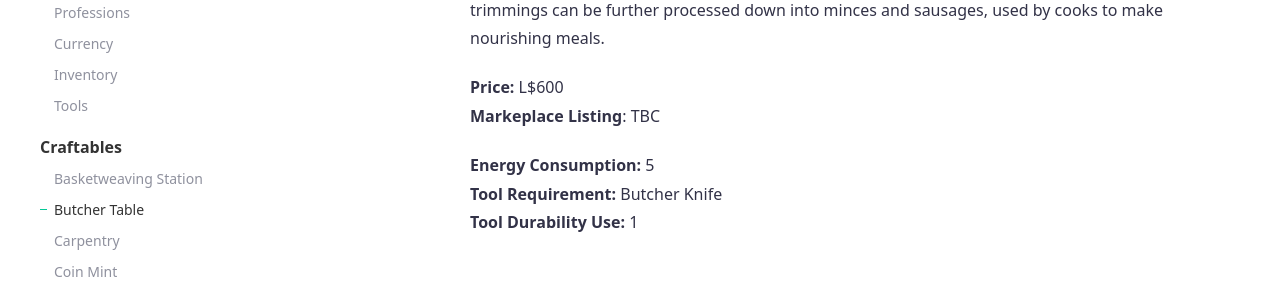
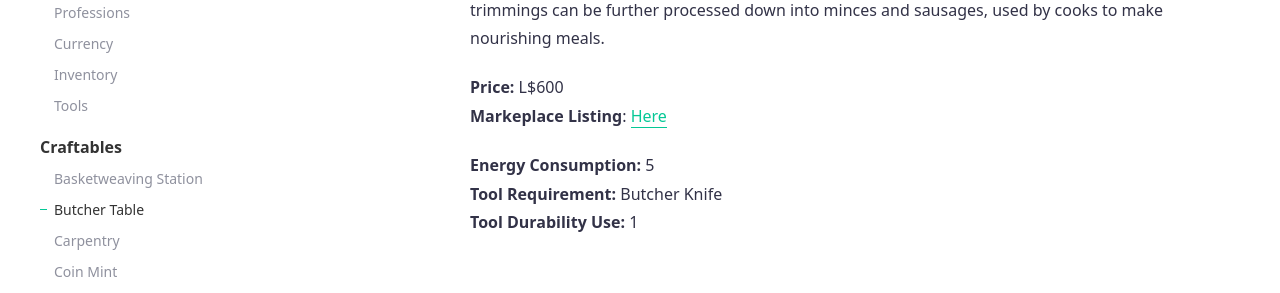
Before and after one commit to SLColonies/Public, a Jekyll site: the page built from _docs/butcher.md, in a window 1280 px wide and 900 px high. Shown: the part 346-639 px from the top of the window. Built offline with Jekyll 4.4.1, drawn with Linux system fonts in a browser that asks for light colours.

Commit message:
Update butcher.md

```diff
--- a/_docs/butcher.md
+++ b/_docs/butcher.md
@@ -6,7 +6,7 @@
 The Butcher Table is a crafting station made for the Butcher profession of SL Colonies. Butchers will be able to take various farm animal carcasses and portion them into special cuts of meat. These cuts and trimmings can be further processed down into minces and sausages, used by cooks to make nourishing meals.
 
 **Price:** L$600<br>
-**Markeplace Listing**: TBC<br>
+**Markeplace Listing**: [Here](https://marketplace.secondlife.com/p/SLC-Craftables-Butcher-Table/20794241)<br>
 
 **Energy Consumption:** 5<br>
 **Tool Requirement:** Butcher Knife<br>
```
